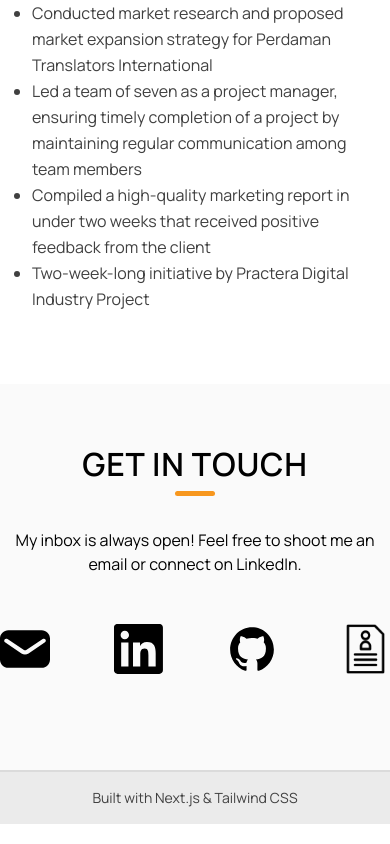
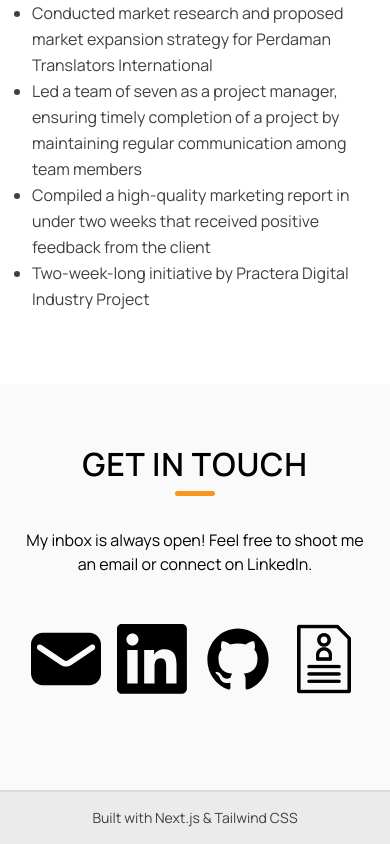
Before and after one commit to KohHaruki/personal-website, a Next.js app: page / in a window 390 px wide. Shown: the part 4811-5655 px from the top of the page. Built offline with nearby package versions, Linux system fonts and the light colour scheme.

Commit message:
Adjusted gaps between social media logos when in mobile view

```diff
--- a/app/components/Contact.tsx
+++ b/app/components/Contact.tsx
@@ -7,11 +7,11 @@ export default function Contact() {
         <div className="contact section bg-neutral" id="contact">
             <div className="container mx-auto">
                 <h1 className="title mb-8 text-center tracking-wide font-semibold uppercase">Get In Touch</h1>
-                <p className="text-center">My inbox is always open! Feel free to shoot me an email or connect on LinkedIn.</p>
+                <p className="text-center px-4 md:px-0">My inbox is always open! Feel free to shoot me an email or connect on LinkedIn.</p>
             </div>
 
             <div className="socials mt-12 text-content">
-                <ul className="flex flex-row justify-center gap-16 text-xl">
+                <ul className="flex flex-row flex-wrap px-4 md:px-0 justify-center gap-4 md:gap-16 text-xl">
                     {data.socials.map((social: string, i: number) => {
                         return (
                             <SocialItem
```
